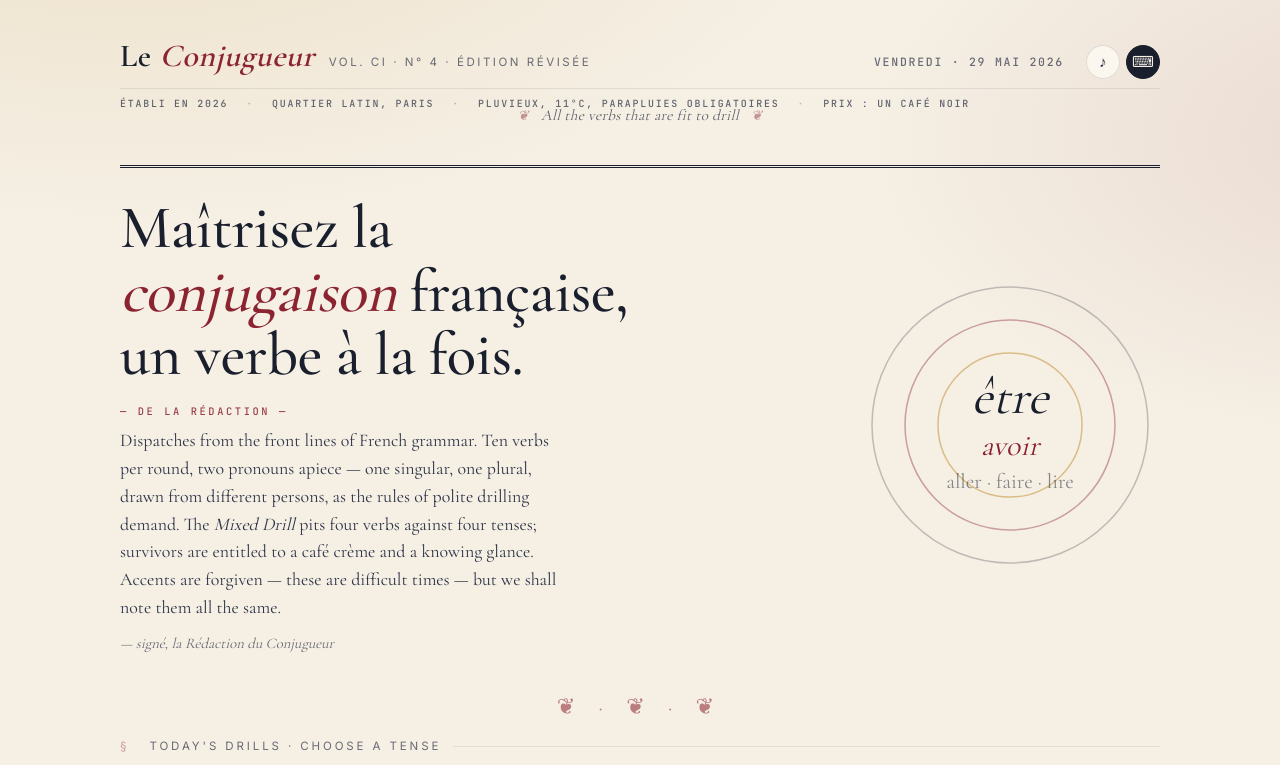
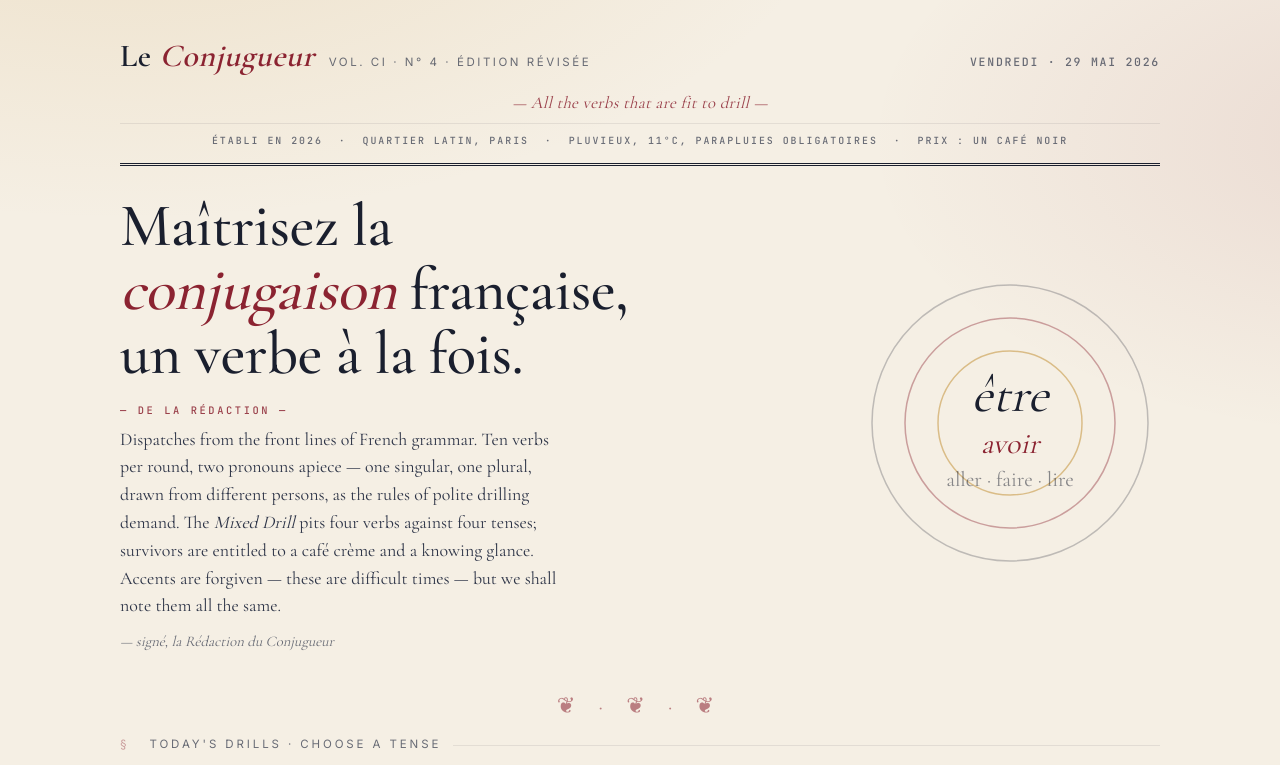
Before and after one commit to khassanboi/french-conjugation-trainer, a website: page index.html in a window 1280 px wide. Shown: the top 765 px of the page. Drawn offline with nearby package versions, Linux system fonts and the light colour scheme.

Commit message:
Auto-start ambient music; refine masthead layout
- Remove music/SFX toggle buttons from masthead
- Music starts 2.2s after page render (falls back to first user gesture if browser autoplay blocks)
- Restructure masthead: title + dateline on one row, centered tagline, single centered meta-strip under a thin rule
- Tagline in burgundy serif italic with em-dashes (cleaner than fleurons)

```diff
--- a/index.html
+++ b/index.html
@@ -501,41 +501,36 @@ input:focus{
   border-bottom:3px double var(--ink);
   padding-bottom:14px;
 }
-.masthead-meta{
+.masthead-row{
   display:flex;
-  gap:18px;
-  font-family:'JetBrains Mono',monospace;
-  font-size:.62rem;
-  letter-spacing:.18em;
-  text-transform:uppercase;
-  color:var(--ink-soft);
-  opacity:.75;
-  margin-top:8px;
-  padding-top:8px;
-  border-top:1px solid var(--line);
+  align-items:baseline;
+  justify-content:space-between;
+  gap:20px;
   flex-wrap:wrap;
 }
-.masthead-meta span{display:inline-flex;align-items:center;gap:6px}
-.masthead-meta .sep{opacity:.4}
-
 .tagline{
   text-align:center;
   font-family:'Cormorant Garamond',serif;
   font-style:italic;
-  font-size:.95rem;
-  color:var(--ink-soft);
-  opacity:.75;
-  margin:-8px 0 24px;
+  font-size:1.05rem;
+  color:var(--burgundy);
+  opacity:.85;
+  margin:10px 0 8px;
   letter-spacing:.02em;
 }
-.tagline::before,
-.tagline::after{
-  content:'❦';
-  margin:0 12px;
-  color:var(--burgundy);
-  opacity:.6;
-  font-size:.85rem;
+.masthead-meta{
+  text-align:center;
+  font-family:'JetBrains Mono',monospace;
+  font-size:.62rem;
+  letter-spacing:.2em;
+  text-transform:uppercase;
+  color:var(--ink-soft);
+  opacity:.7;
+  padding-top:10px;
+  border-top:1px solid var(--line);
+  user-select:none;
 }
+.masthead-meta #weatherStr{font-style:normal}
 
 .fleuron{
   text-align:center;
@@ -583,31 +578,6 @@ input:focus{
   font-size:.92rem;
   opacity:.7;
 }
-
-/* sound controls */
-.sound-controls{
-  display:flex;
-  gap:6px;
-  margin-left:8px;
-}
-.sound-btn{
-  width:34px;height:34px;
-  border-radius:50%;
-  border:1px solid var(--line);
-  background:var(--paper);
-  cursor:pointer;
-  display:inline-flex;
-  align-items:center;
-  justify-content:center;
-  font-size:.95rem;
-  color:var(--ink-soft);
-  transition:.2s;
-  padding:0;
-  font-family:inherit;
-}
-.sound-btn:hover{border-color:var(--burgundy);color:var(--burgundy)}
-.sound-btn.on{background:var(--ink);color:var(--cream);border-color:var(--ink)}
-.sound-btn .sr{position:absolute;left:-9999px}
 
 .section-label .lbl-orn{
   color:var(--burgundy);
@@ -685,29 +655,17 @@ input:focus{
 <div class="shell">
 
 <header class="masthead">
-  <div style="display:flex;align-items:baseline;justify-content:space-between;gap:20px;flex-wrap:wrap">
+  <div class="masthead-row">
     <div class="masthead-left">
       <div class="brand">Le <span class="accent">Conjugueur</span></div>
       <div class="tag">Vol. CI · N° 4 · Édition Révisée</div>
     </div>
-    <div style="display:flex;align-items:center;gap:14px">
-      <div class="date" id="todayDate"></div>
-      <div class="sound-controls">
-        <button id="musicBtn" class="sound-btn" title="Café ambient music — currently off" aria-label="Toggle ambient music">♪</button>
-        <button id="sfxBtn" class="sound-btn on" title="Typewriter clicks — currently on" aria-label="Toggle typewriter sounds">⌨</button>
-      </div>
-    </div>
+    <div class="date" id="todayDate"></div>
   </div>
+  <div class="tagline">— All the verbs that are fit to drill —</div>
   <div class="masthead-meta">
-    <span>Établi en 2026</span>
-    <span class="sep">·</span>
-    <span>Quartier Latin, Paris</span>
-    <span class="sep">·</span>
-    <span id="weatherStr">Brumeux, 14°C, vent léger d'ouest</span>
-    <span class="sep">·</span>
-    <span>Prix : un café noir</span>
+    Établi en 2026 &nbsp;·&nbsp; Quartier Latin, Paris &nbsp;·&nbsp; <span id="weatherStr">Brumeux, 14°C, vent léger d'ouest</span> &nbsp;·&nbsp; Prix : un café noir
   </div>
-  <div class="tagline">All the verbs that are fit to drill</div>
 </header>
 
 <!-- ─── MENU ─── -->
@@ -1248,23 +1206,18 @@ const Sound = (() => {
   return { click, ding, setMusic, setSfx, get musicOn(){return musicOn}, get sfxOn(){return sfxOn} };
 })();
 
-// Wire up sound buttons
-const musicBtn = document.getElementById('musicBtn');
-const sfxBtn = document.getElementById('sfxBtn');
-
-musicBtn.addEventListener('click', () => {
-  const next = !Sound.musicOn;
-  Sound.setMusic(next);
-  musicBtn.classList.toggle('on', next);
-  musicBtn.title = `Café ambient music — currently ${next?'on':'off'}`;
-});
-sfxBtn.addEventListener('click', () => {
-  const next = !Sound.sfxOn;
-  Sound.setSfx(next);
-  sfxBtn.classList.toggle('on', next);
-  sfxBtn.title = `Typewriter clicks — currently ${next?'on':'off'}`;
-  if(next) Sound.click(); // little preview
-});
+// Auto-start ambient music a couple seconds after render.
+// Browsers block autoplay until a user gesture, so we always have a one-time
+// gesture listener as a fallback that will (re)start the music on first interaction.
+const startMusic = () => Sound.setMusic(true);
+setTimeout(startMusic, 2200);
+const gestureStart = () => {
+  startMusic();
+  document.removeEventListener('click', gestureStart);
+  document.removeEventListener('keydown', gestureStart);
+};
+document.addEventListener('click', gestureStart);
+document.addEventListener('keydown', gestureStart);
 
 // Typewriter click on every keystroke inside an answer input
 document.addEventListener('keydown', (e) => {
```
